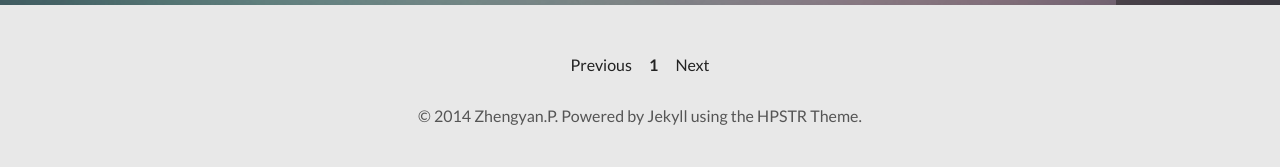
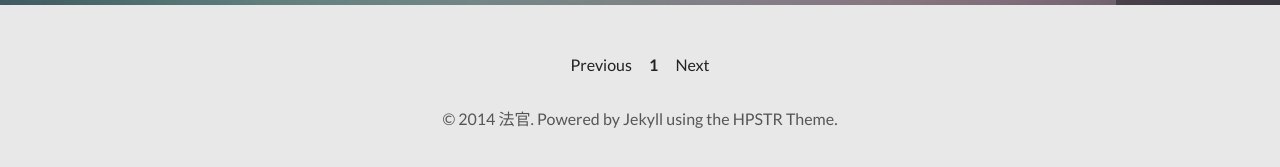
Before and after one commit to chkllegalknowledgesociety/chkllegalknowledgesociety.github.com, a Jekyll site: the page built from index.html, in a window 1280 px wide. Shown: the part 395-562 px from the top of the page. Built offline with Jekyll 4.4.1, drawn with Linux system fonts in a browser that asks for light colours; nearby versions of some CDN libraries; the list of posts is cut into pages by our own code; part of the change alters nothing that is shown.

Commit message:
Update _config.yml

```diff
--- a/_config.yml
+++ b/_config.yml
@@ -6,9 +6,9 @@ url:              https://chkllegalknowledgesociety.github.com
 
 # Owner/author information
 owner:
-  name:           Zhengyan.P
+  name:           法官
   avatar:         avatar.jpg
-  bio:            "传统的打字员，在学会任职个小小的职务。尽力在分内事里取得 100 分。"
+  bio:            "管理员，在学会任职个小小的职务。负责更新这可爱的小网站"
   email:          zypeh.geek@email.com
   # Social networking links used in footer. Update and remove as you like.
   twitter:
@@ -34,10 +34,9 @@ bing_verify:
 # Links to include in top navigation
 # For external links add external: true
 links:
-  - title: About
-    url: https://chkllegalknowledgesociety.github.io/about/
   - title: Old site
     url: http://chkllegalknowledgesociety.blogspot.com
+    external: true
   - title: Github
     url: https://chkllegalknowledgesociety/chkllegalsociety.github.com
     external: true
```
